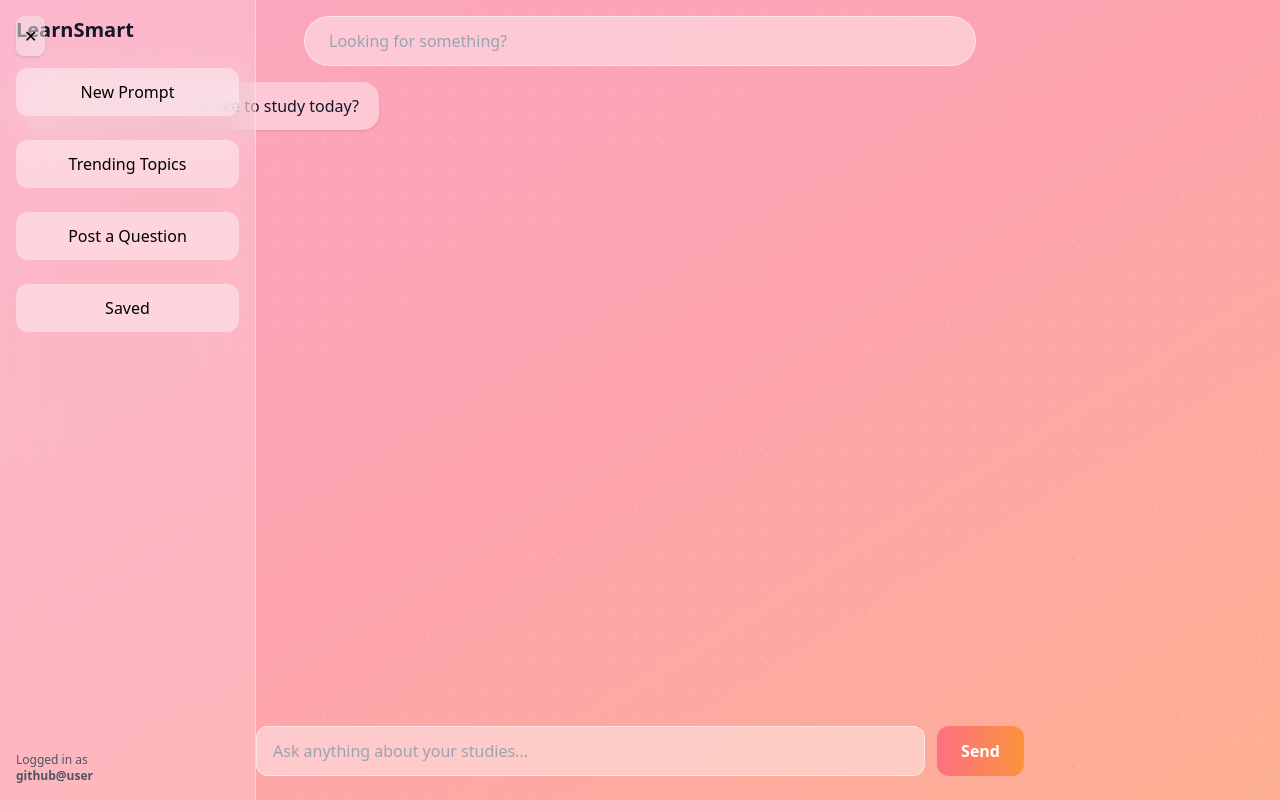
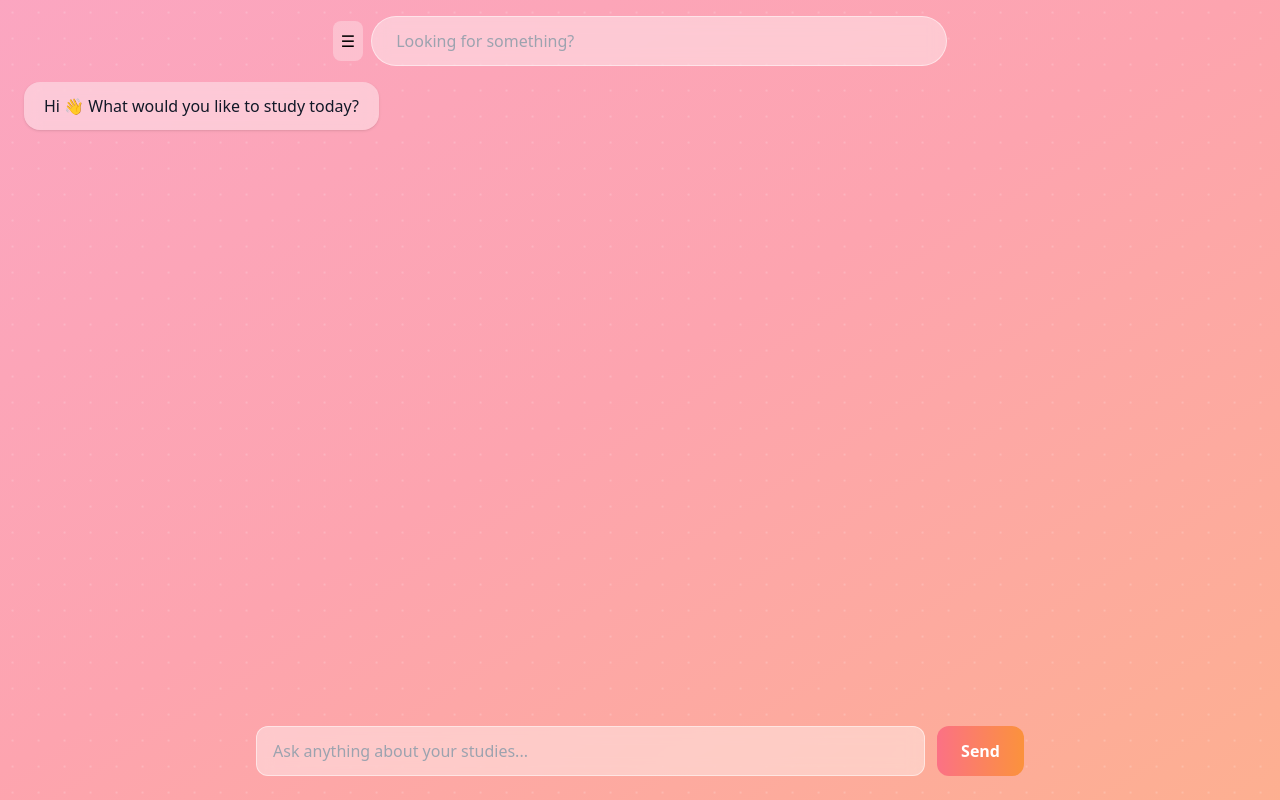
Before and after one commit to andredanieldaligdig/learnsmart, a React (Vite) app: page / in a window 1280 px wide. Both pictures are taken after a click on the button "Continue with GitHub". Built offline with nearby package versions, Linux system fonts and the light colour scheme.

Commit message:
Updated the search bar and sidebar tagg

```diff
--- a/src/components/Dashboard.jsx
+++ b/src/components/Dashboard.jsx
@@ -5,15 +5,19 @@ export default function Dashboard({ user }) {
   const [messages, setMessages] = useState([
     { role: "assistant", content: "Hi 👋 What would you like to study today?" },
   ]);
-  const [sidebarOpen, setSidebarOpen] = useState(true); // visible by default on desktop
+
+  // Sidebar starts closed
+  const [sidebarOpen, setSidebarOpen] = useState(false);
 
   const sendPrompt = () => {
     if (!prompt.trim()) return;
+
     setMessages([
       ...messages,
       { role: "user", content: prompt },
       { role: "assistant", content: "AI is thinking..." },
     ]);
+
     setPrompt("");
   };
 
@@ -28,15 +32,12 @@ export default function Dashboard({ user }) {
 
       {/* ===== SIDEBAR ===== */}
       <aside
-        className={`
-          fixed top-0 left-0 h-full bg-white/20 backdrop-blur-xl border-r border-white/30
-          flex flex-col p-4 gap-6 z-20
-          transform transition-transform duration-300
-          ${sidebarOpen ? "translate-x-0" : "-translate-x-full md:-translate-x-64"}
-          w-64
-        `}
+        className={`fixed top-0 left-0 z-20 h-full w-64 bg-white/20 backdrop-blur-xl border-r border-white/30 flex flex-col p-4 gap-6 transition-transform duration-300 ${
+          sidebarOpen ? "translate-x-0" : "-translate-x-full"
+        }`}
       >
         <h2 className="text-xl font-bold text-gray-900">LearnSmart</h2>
+
         <button className="sidebar-btn">New Prompt</button>
         <button className="sidebar-btn">Trending Topics</button>
         <button className="sidebar-btn">Post a Question</button>
@@ -49,21 +50,21 @@ export default function Dashboard({ user }) {
       </aside>
 
       {/* ===== MAIN AREA ===== */}
-      <main className="flex-1 flex flex-col relative">
+      <main className="flex-1 flex flex-col ml-0">
+        {/* Sidebar toggle + search bar */}
+        <div className="p-4 flex items-center justify-center gap-2">
+          {/* Sidebar toggle button (visible on all screens) */}
+          <button
+            onClick={() => setSidebarOpen(!sidebarOpen)}
+            className="p-2 rounded-lg bg-white/30 hover:bg-white/50 transition"
+          >
+            ☰
+          </button>
 
-        {/* ===== TOGGLE BUTTON (ALL DEVICES) ===== */}
-        <button
-          onClick={() => setSidebarOpen(!sidebarOpen)}
-          className="fixed top-4 left-4 z-30 bg-white/40 backdrop-blur-xl p-2 rounded-lg shadow hover:bg-white/60 transition"
-        >
-          {sidebarOpen ? "✕" : "☰"}
-        </button>
-
-        {/* Top Search */}
-        <div className="p-4 flex justify-center">
+          {/* Search bar */}
           <input
             placeholder="Looking for something?"
-            className="w-full max-w-2xl px-6 py-3 rounded-full bg-white/40 backdrop-blur border border-white/50 focus:outline-none focus:ring-2 focus:ring-rose-400"
+            className="flex-1 max-w-xl px-6 py-3 rounded-full bg-white/40 backdrop-blur border border-white/50 focus:outline-none focus:ring-2 focus:ring-rose-400"
           />
         </div>
 
@@ -119,14 +120,21 @@ export default function Dashboard({ user }) {
           50% { transform: translate(-12px,-12px); }
           100% { transform: translate(0,0); }
         }
-        .animate-grid { animation: grid-float 40s ease-in-out infinite; }
+
+        .animate-grid {
+          animation: grid-float 40s ease-in-out infinite;
+        }
 
         @keyframes gradient {
           0% { background-position: 0% 50%; }
           50% { background-position: 100% 50%; }
           100% { background-position: 0% 50%; }
         }
-        .animate-gradient { background-size: 200% 200%; animation: gradient 18s ease infinite; }
+
+        .animate-gradient {
+          background-size: 200% 200%;
+          animation: gradient 18s ease infinite;
+        }
 
         .sidebar-btn {
           padding: 0.75rem;
@@ -135,6 +143,7 @@ export default function Dashboard({ user }) {
           transition: all 0.2s;
           font-weight: 500;
         }
+
         .sidebar-btn:hover {
           background: rgba(255,255,255,0.7);
         }
```
